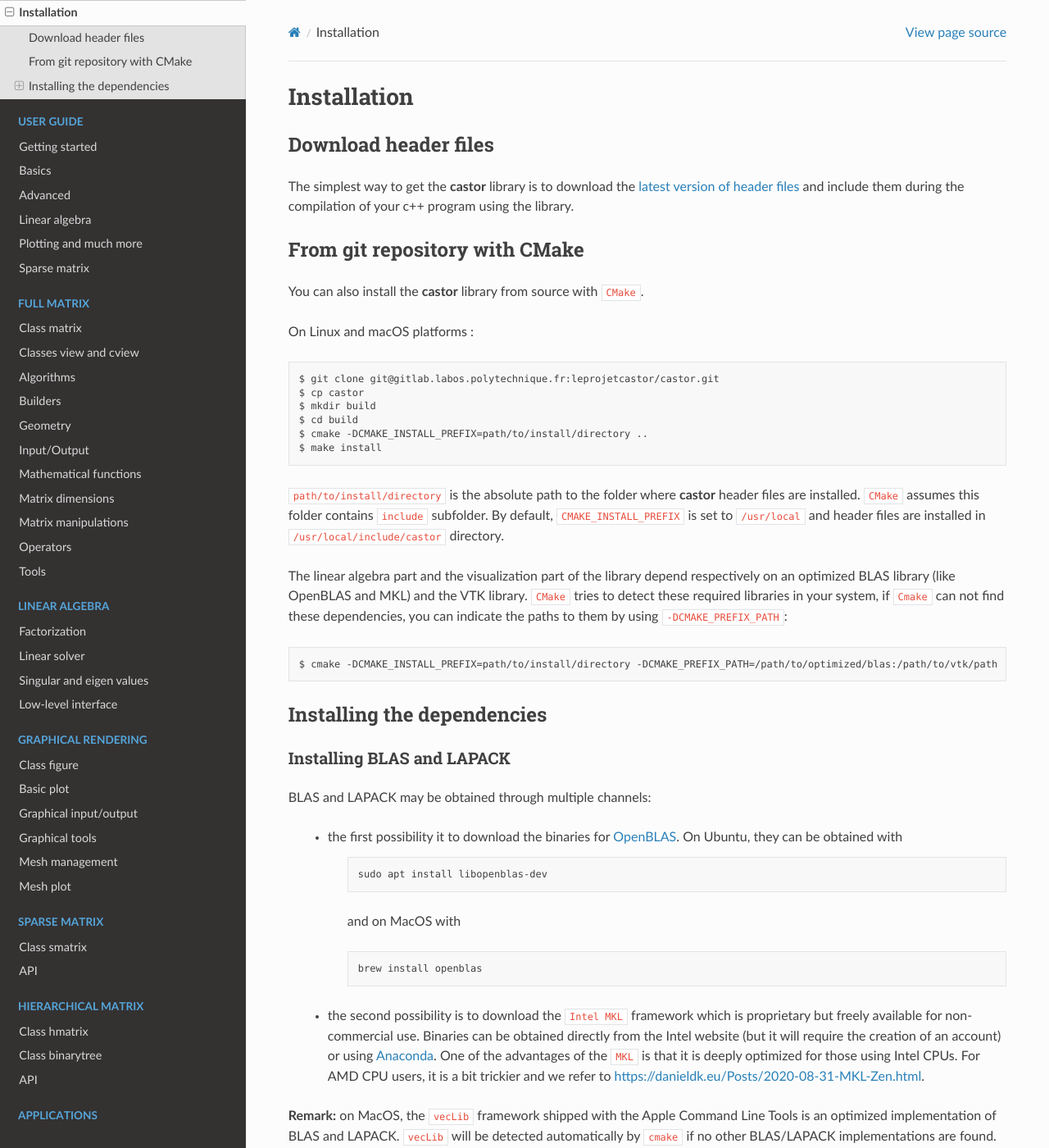
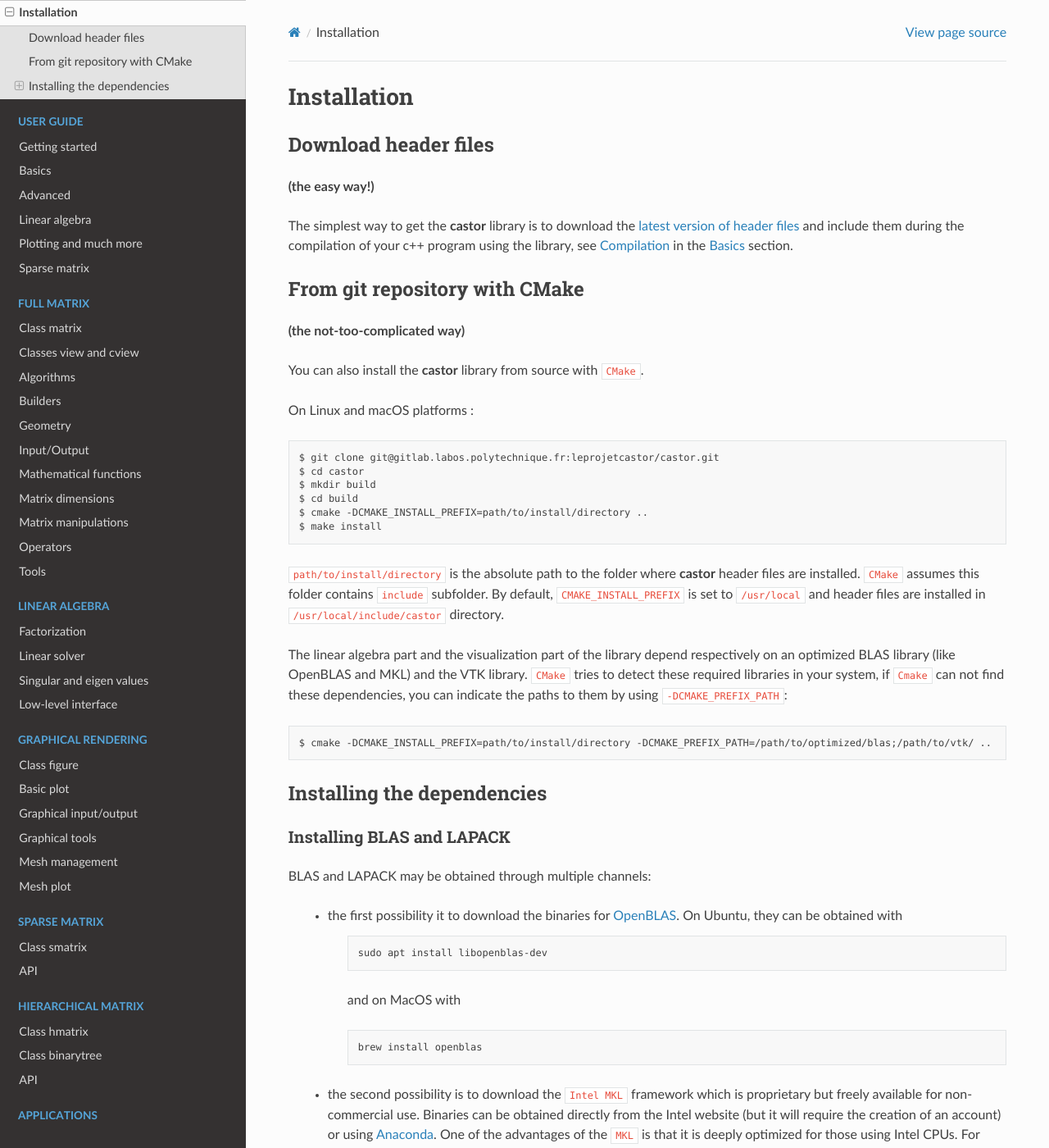
Before and after one commit to leprojetcastor/castor, a Sphinx documentation site: the page built from doc/source/installation.rst, in a window 1280 px wide and 1400 px high. Shown: the whole window at 82% size. Built offline with Sphinx 7.4.7 and the Read the Docs theme 2.0.0, drawn with Linux system fonts in a browser that asks for light colours; some of the changed text lies outside the part shown.

Commit message:
corrected some mistakes and clarified the VTK install on MacOS

```diff
--- a/doc/source/basics.rst
+++ b/doc/source/basics.rst
@@ -24,7 +24,9 @@
     return 0;
   }
 
-For some more advanced features, see the corresponding section :ref:`label-advanced`. The user may also refer to the examples in the ``demo/*`` subdirectories of the main directory of the **castor** project.
+For some more advanced features, see the corresponding section :ref:`label-advanced`.
+
+**The user may also refer to the examples in the** ``demo/*`` **subdirectories of the main directory of the castor project.**
 
 
 Matrix creation (and destruction)
--- a/doc/source/installation.rst
+++ b/doc/source/installation.rst
@@ -6,10 +6,14 @@
 Download header files
 +++++++++++++++++++++
 
-The simplest way to get the **castor** library is to download the `latest version of header files <https://gitlab.labos.polytechnique.fr/leprojetcastor/castor/-/raw/master/include/matrix?inline=false>`_ and include them during the compilation of your c++ program using the library.
+**(the easy way!)**
+
+The simplest way to get the **castor** library is to download the `latest version of header files <https://gitlab.labos.polytechnique.fr/leprojetcastor/castor/-/raw/master/include/matrix?inline=false>`_ and include them during the compilation of your c++ program using the library, see :ref:`label-compilation` in the :ref:`label-basic` section.
 
 From git repository with CMake
 ++++++++++++++++++++++++++++++
+
+**(the not-too-complicated way)**
 
 You can also install the **castor** library from source with ``CMake``.
 
@@ -18,7 +22,7 @@
 .. code::
 
     $ git clone git@gitlab.labos.polytechnique.fr:leprojetcastor/castor.git
-    $ cp castor
+    $ cd castor
     $ mkdir build
     $ cd build
     $ cmake -DCMAKE_INSTALL_PREFIX=path/to/install/directory ..
@@ -30,7 +34,7 @@
 
 .. code::
 
-    $ cmake -DCMAKE_INSTALL_PREFIX=path/to/install/directory -DCMAKE_PREFIX_PATH=/path/to/optimized/blas:/path/to/vtk/path ..
+    $ cmake -DCMAKE_INSTALL_PREFIX=path/to/install/directory -DCMAKE_PREFIX_PATH=/path/to/optimized/blas;/path/to/vtk/ ..
 
 Installing the dependencies
 +++++++++++++++++++++++++++
@@ -69,7 +73,7 @@
 
     brew install vtk@8.2
 
-Please note that ``brew install vtk`` will install a version from the ``9.x.x`` branch (or later) which is currently not compatible. The problem is that the path to VTK will not be found automatically by ``cmake``. In that case, it should be given using the ``-DCMAKE_PREFIX_PATH=/path/to/vtk@8.2/`` flag as explained at the beginning of this page.
+Please note that ``brew install vtk`` will install a version from the ``9.x.x`` branch (or later) which is currently not compatible. The problem is that the path to VTK will not be found automatically by ``cmake``. Moreover, since the path too ``VTK 8.2`` will not be found automatically by ``cmake``, it should be given using the ``-DCMAKE_PREFIX_PATH=/path/to/vtk@8.2/`` flag as explained at the beginning of this page.
 
 On Ubuntu, VTK 8.2 must be built from source as the version available in the repositories is currently ``VTK 7.x.x``. The process is described below:
 
```
Also changed, not shown: doc/source/getting_started.rst (+8 -3 lines).
